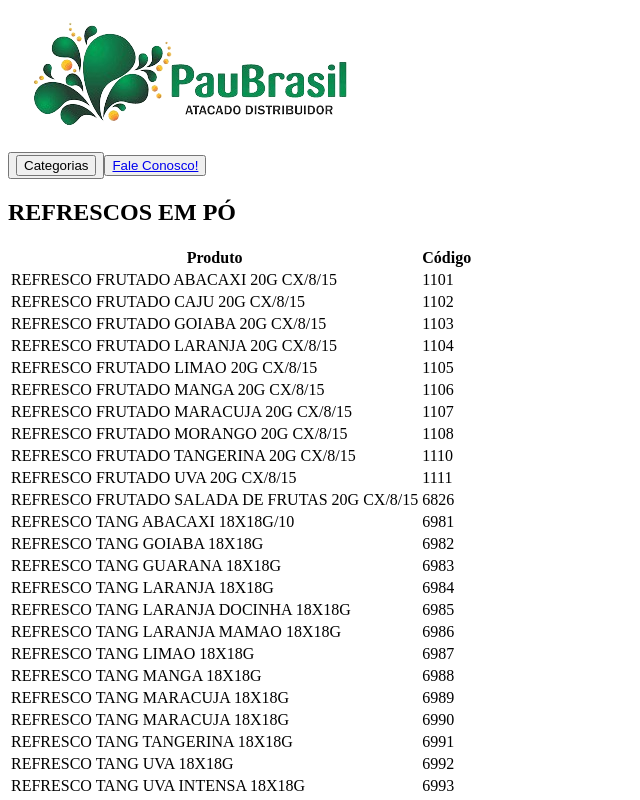
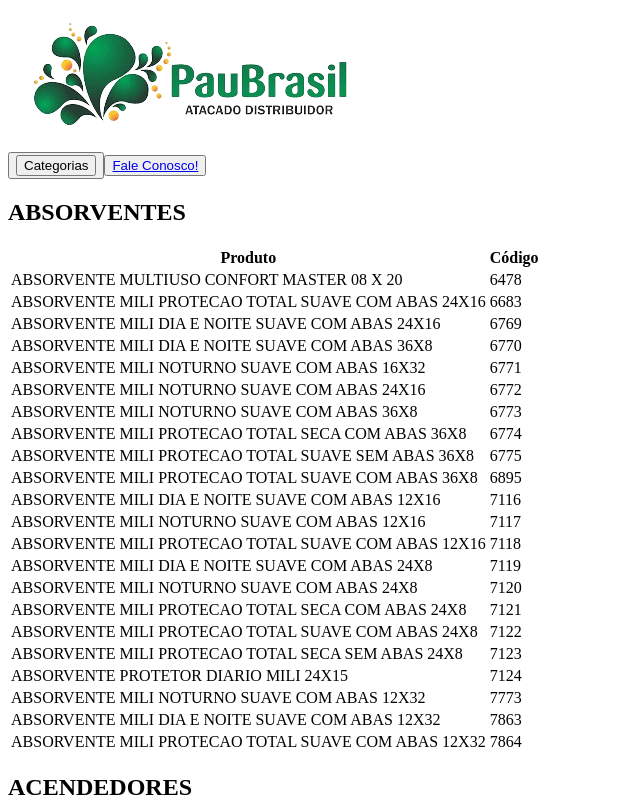
Before and after one commit to jpbmoura/pau-brasil-catalog, a React (Vite) app: page / in a window 1280 px wide. Shown: the top 800 px of the page, without its empty margins (0-640 px from the left). Built offline with nearby package versions, Linux system fonts and the light colour scheme; the HTML template or start-up script is replaced by a standard one.

Commit message:
add sort

```diff
--- a/src/pages/catalog/index.tsx
+++ b/src/pages/catalog/index.tsx
@@ -39,7 +39,9 @@
 
   return (
     <div className="w-full py-8">
-      {Object.keys(groupedProducts).map((category) => (
+      {Object.keys(groupedProducts)
+        .sort()
+        .map((category) => (
           <div id={category} key={category} className="mb-8">
             <h2 className="text-2xl font-bold mb-4">{category}</h2>
             <div className="border rounded-lg overflow-hidden">
```
Lines whose indentation alone changed are shown as unchanged.
